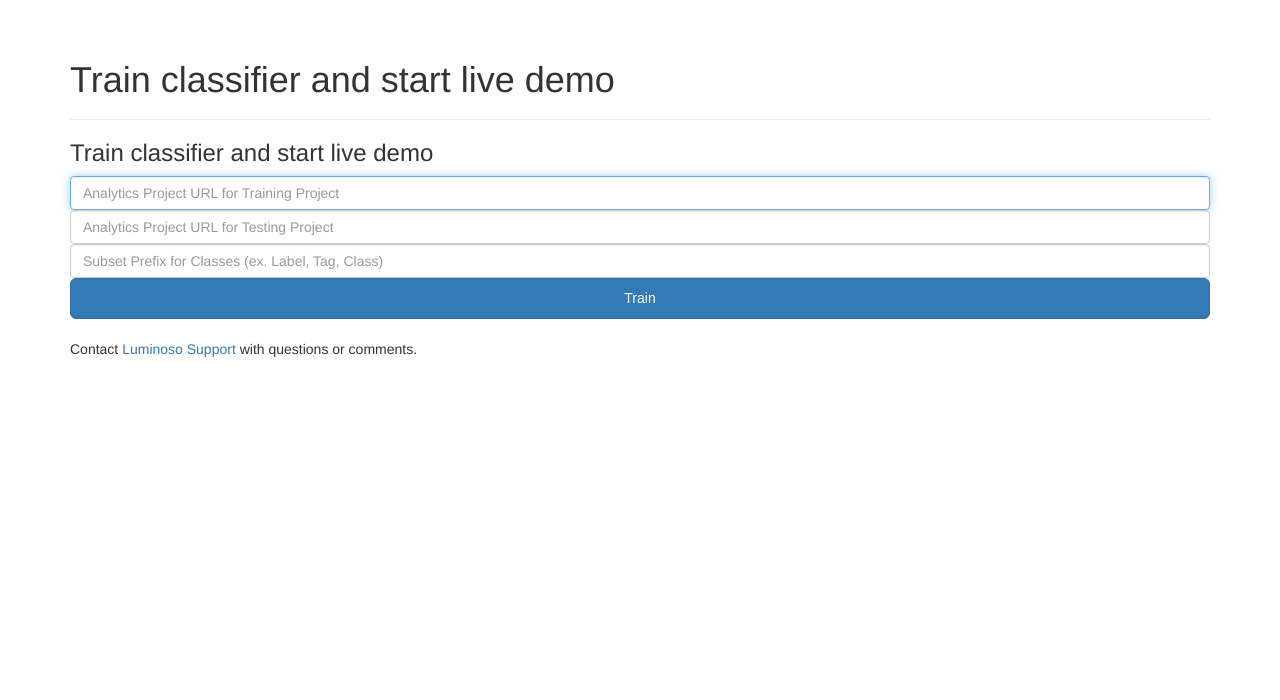
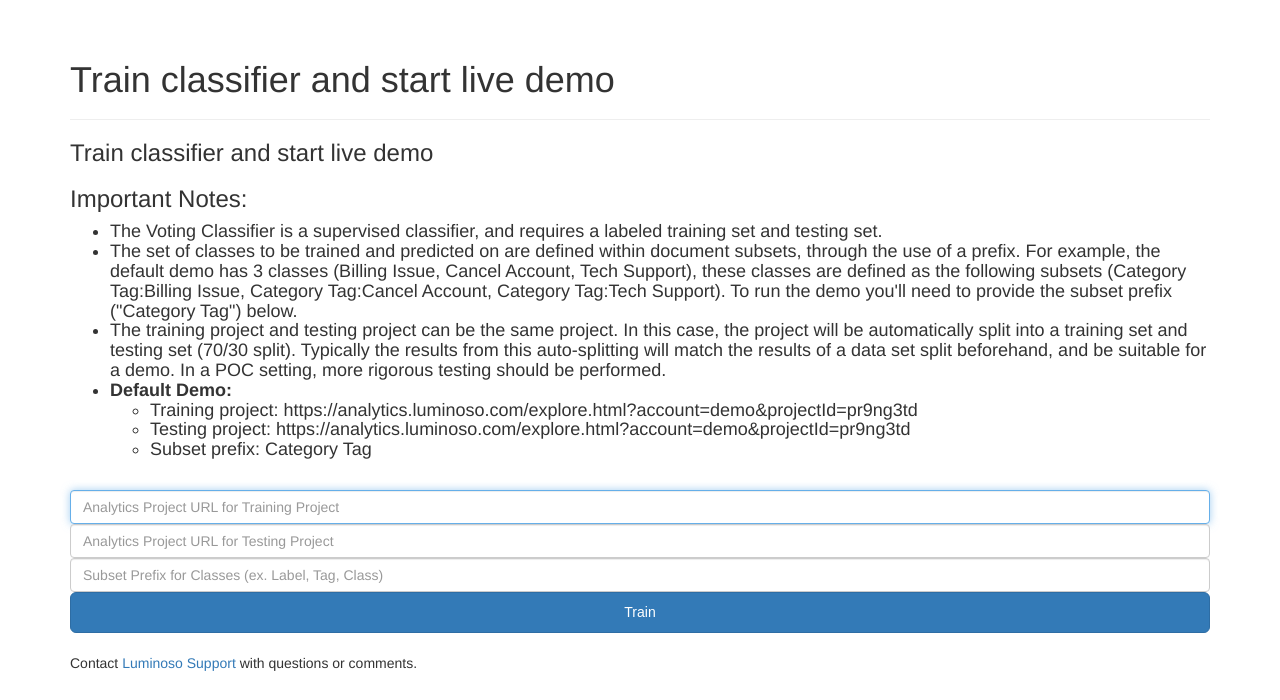
Before and after one commit to LuminosoInsight/sales-engineering-code, a Flask app: template api_utils_app/templates/setup_classifier.html in a window 1280 px wide. Shown: the part 52-752 px from the top of the page. Run offline with Flask 2, Linux system fonts and the light colour scheme; the template is opened without the code that fills it, so the values that code supplies are empty; some libraries are stand-ins or nearby versions.

Commit message:
Helpful usage text

```diff
--- a/api_utils_app/templates/setup_classifier.html
+++ b/api_utils_app/templates/setup_classifier.html
@@ -18,6 +18,27 @@
 
       <div id="content">
       <h3>Train classifier and start live demo</h3>
+      <h3>Important Notes:</h3>
+      <h4>
+      <ul>
+      <li>The Voting Classifier is a supervised classifier, and requires a labeled training set and testing set.</li>
+      <li>The set of classes to be trained and predicted on are defined within document subsets, through the use of a prefix.
+      For example, the default demo has 3 classes (Billing Issue, Cancel Account, Tech Support), these classes are defined
+      as the following subsets (Category Tag:Billing Issue, Category Tag:Cancel Account, Category Tag:Tech Support).
+      To run the demo you'll need to provide the subset prefix ("Category Tag") below.</li>
+      <li>The training project and testing project can be the same project. In this case, the project will be automatically split
+      into a training set and testing set (70/30 split). Typically the results from this auto-splitting will match the results
+      of a data set split beforehand, and be suitable for a demo. In a POC setting, more rigorous testing should be performed.</li>
+      <li><b>Default Demo:</b>
+      	<ul>
+      	<li>Training project: https://analytics.luminoso.com/explore.html?account=demo&projectId=pr9ng3td</li>
+      	<li>Testing project: https://analytics.luminoso.com/explore.html?account=demo&projectId=pr9ng3td </li>
+      	<li>Subset prefix: Category Tag</li>
+      	</ul>
+      </li>
+      </ul>
+      </h4>
+      <br>
       <form action="{{ url_for('setup_classifier') }}" method='post' >
 
 
@@ -26,7 +47,9 @@
         <input type="text" name="subset_label" class="form-control" placeholder="Subset Prefix for Classes (ex. Label, Tag, Class)" required>
 
         <input name='train' class="btn btn-lg btn-primary btn-block" type="submit" value="Train"/>
-        <img id="loading" height="25px" alt="" src={{ url_for('static', filename = 'images/ajaxSpinner.gif') }}  style="display:none">
+        <div id="loading" style="display:none">
+        	Training Classifier...<img id="loading" height="25px" alt="" src={{ url_for('static', filename = 'images/ajaxSpinner.gif') }}>
+        </div>
         <br>
         <span id="errorLogin">
            {% if error %}<p class=error><strong>Error:</strong> {{ error }}{% endif %}
```
